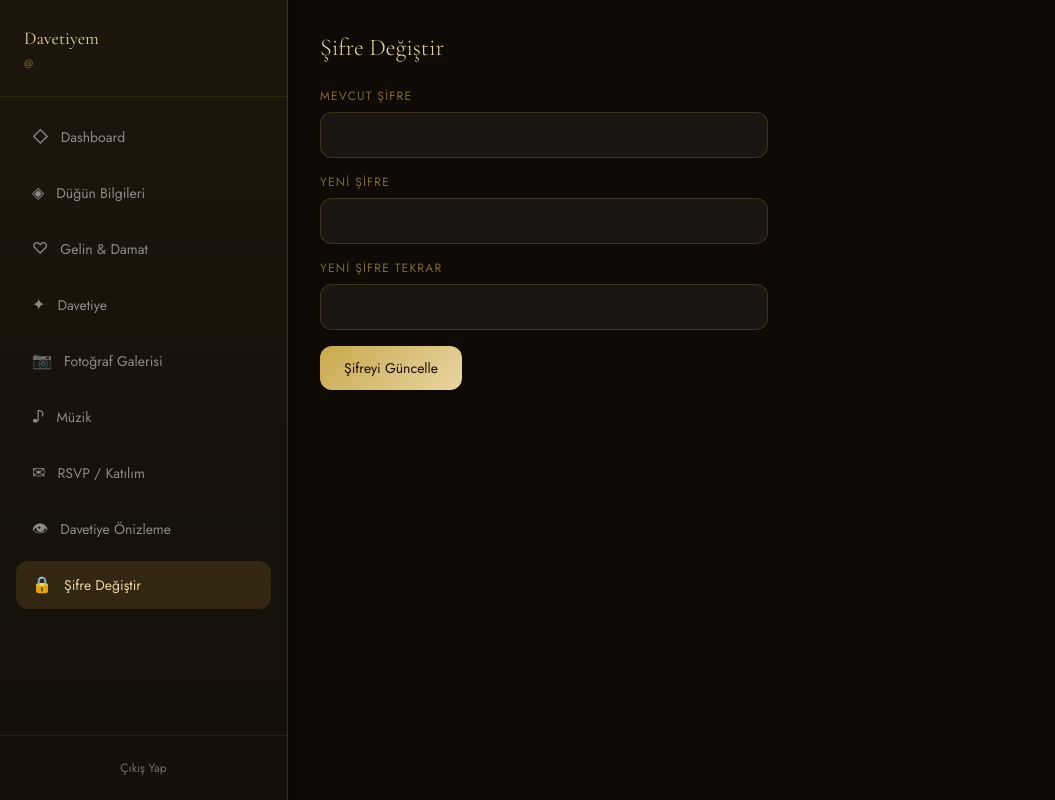
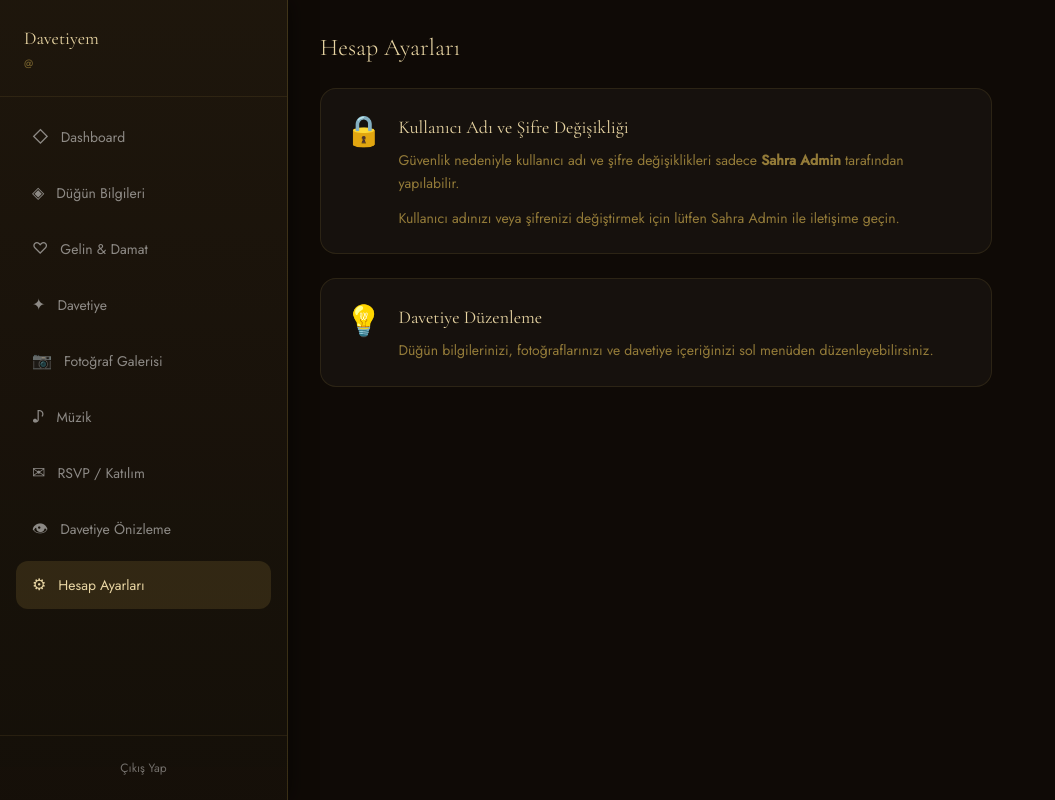
Before and after one commit to Yusufturgut21/digital_dugun_davetiyesi, a Next.js app: page /panel/account/account in a window 1280 px wide. Shown: the whole page, without its empty margins (0-1055 px from the left). Built offline with nearby package versions, Linux system fonts and the light colour scheme; no server answers.

Commit message:
fix: WeddingGallerySection - remove unused imports, fix duplicate id gallery conflict

```diff
--- a/app/admin/couples/[id]/page.tsx
+++ b/app/admin/couples/[id]/page.tsx
@@ -70,18 +70,24 @@ export default function EditCouplePage() {
         </div>
       </div>
 
-      <div className="rounded-2xl p-4 grid sm:grid-cols-2 gap-4" style={{ background: "rgba(255,255,255,0.03)", border: "1px solid rgba(201,168,76,0.12)" }}>
+      <div className="rounded-2xl p-4" style={{ background: "rgba(255,255,255,0.03)", border: "1px solid rgba(201,168,76,0.12)" }}>
         <div>
           <label className="font-sans text-xs tracking-widest uppercase mb-1 block" style={{ color: "rgba(201,168,76,0.5)" }}>Kullanıcı Adı</label>
           <input value={username} onChange={(e) => setUsername(e.target.value)}
             className="w-full px-3 py-2 rounded-lg font-sans text-sm outline-none"
             style={{ background: "rgba(255,255,255,0.05)", border: "1px solid rgba(201,168,76,0.2)", color: "#E8D5A3" }} />
+          <p className="font-sans text-xs mt-2" style={{ color: "rgba(201,168,76,0.4)" }}>
+            Kullanıcı adı ve şifre değişikliklerini kaydetmek için sayfanın altındaki "Kaydet" butonuna tıklayın.
+          </p>
         </div>
-        <div>
+        <div className="mt-4">
           <label className="font-sans text-xs tracking-widest uppercase mb-1 block" style={{ color: "rgba(201,168,76,0.5)" }}>Yeni Şifre (opsiyonel)</label>
-          <input type="password" value={newPassword} onChange={(e) => setNewPassword(e.target.value)} placeholder="Değiştirmek için girin"
+          <input type="password" value={newPassword} onChange={(e) => setNewPassword(e.target.value)} placeholder="Değiştirmek istiyorsanız girin"
             className="w-full px-3 py-2 rounded-lg font-sans text-sm outline-none"
             style={{ background: "rgba(255,255,255,0.05)", border: "1px solid rgba(201,168,76,0.2)", color: "#E8D5A3" }} />
+          <p className="font-sans text-xs mt-1" style={{ color: "rgba(201,168,76,0.4)" }}>
+            Boş bırakırsanız mevcut şifre korunur.
+          </p>
         </div>
       </div>
 
--- a/app/panel/[slug]/account/page.tsx
+++ b/app/panel/[slug]/account/page.tsx
@@ -1,66 +1,36 @@
 "use client";
-import { useState } from "react";
-import { apiFetch } from "@/lib/api-client";
 
 export default function PanelAccountPage() {
-  const [currentPassword, setCurrentPassword] = useState("");
-  const [newPassword, setNewPassword] = useState("");
-  const [confirmPassword, setConfirmPassword] = useState("");
-  const [message, setMessage] = useState("");
-  const [error, setError] = useState("");
-  const [loading, setLoading] = useState(false);
+  return (
+    <div className="space-y-6 max-w-2xl">
+      <h2 className="font-serif text-2xl font-light" style={{ color: "#E8D5A3" }}>Hesap Ayarları</h2>
 
-  const handleSubmit = async (e: React.FormEvent) => {
-    e.preventDefault();
-    setLoading(true);
-    setMessage("");
-    setError("");
-    try {
-      const res = await apiFetch<{ message: string }>("/api/auth/change-password", {
-        method: "POST",
-        body: JSON.stringify({ currentPassword, newPassword, confirmPassword }),
-      });
-      setMessage(res.message);
-      setCurrentPassword("");
-      setNewPassword("");
-      setConfirmPassword("");
-    } catch (err) {
-      setError(err instanceof Error ? err.message : "Hata oluştu");
-    } finally {
-      setLoading(false);
-    }
-  };
+      <div className="rounded-2xl p-6" style={{ background: "rgba(255,255,255,0.03)", border: "1px solid rgba(201,168,76,0.12)" }}>
+        <div className="flex items-start gap-4">
+          <div className="text-3xl">🔒</div>
+          <div>
+            <h3 className="font-serif text-lg mb-2" style={{ color: "#E8D5A3" }}>Kullanıcı Adı ve Şifre Değişikliği</h3>
+            <p className="font-sans text-sm leading-relaxed" style={{ color: "rgba(201,168,76,0.7)" }}>
+              Güvenlik nedeniyle kullanıcı adı ve şifre değişiklikleri sadece <strong>Sahra Admin</strong> tarafından yapılabilir.
+            </p>
+            <p className="font-sans text-sm leading-relaxed mt-3" style={{ color: "rgba(201,168,76,0.7)" }}>
+              Kullanıcı adınızı veya şifrenizi değiştirmek için lütfen Sahra Admin ile iletişime geçin.
+            </p>
+          </div>
+        </div>
+      </div>
 
-  const inputCls = "w-full px-4 py-3 rounded-xl font-sans text-sm outline-none max-w-md";
-  const inputStyle = { background: "rgba(255,255,255,0.05)", border: "1px solid rgba(201,168,76,0.2)", color: "#E8D5A3" };
-
-  return (
-    <div className="space-y-6 max-w-lg">
-      <h2 className="font-serif text-2xl font-light" style={{ color: "#E8D5A3" }}>Şifre Değiştir</h2>
-
-      <form onSubmit={handleSubmit} className="space-y-4">
-        <div>
-          <label className="font-sans text-xs tracking-widest uppercase mb-2 block" style={{ color: "rgba(201,168,76,0.6)" }}>Mevcut Şifre</label>
-          <input type="password" required value={currentPassword} onChange={(e) => setCurrentPassword(e.target.value)} className={inputCls} style={inputStyle} />
+      <div className="rounded-2xl p-6" style={{ background: "rgba(255,255,255,0.03)", border: "1px solid rgba(201,168,76,0.12)" }}>
+        <div className="flex items-start gap-4">
+          <div className="text-3xl">💡</div>
+          <div>
+            <h3 className="font-serif text-lg mb-2" style={{ color: "#E8D5A3" }}>Davetiye Düzenleme</h3>
+            <p className="font-sans text-sm leading-relaxed" style={{ color: "rgba(201,168,76,0.7)" }}>
+              Düğün bilgilerinizi, fotoğraflarınızı ve davetiye içeriğinizi sol menüden düzenleyebilirsiniz.
+            </p>
+          </div>
         </div>
-        <div>
-          <label className="font-sans text-xs tracking-widest uppercase mb-2 block" style={{ color: "rgba(201,168,76,0.6)" }}>Yeni Şifre</label>
-          <input type="password" required value={newPassword} onChange={(e) => setNewPassword(e.target.value)} className={inputCls} style={inputStyle} />
-        </div>
-        <div>
-          <label className="font-sans text-xs tracking-widest uppercase mb-2 block" style={{ color: "rgba(201,168,76,0.6)" }}>Yeni Şifre Tekrar</label>
-          <input type="password" required value={confirmPassword} onChange={(e) => setConfirmPassword(e.target.value)} className={inputCls} style={inputStyle} />
-        </div>
-
-        {message && <p className="text-sm text-green-400">{message}</p>}
-        {error && <p className="text-sm text-red-400">{error}</p>}
-
-        <button type="submit" disabled={loading}
-          className="px-6 py-3 rounded-xl font-sans text-sm disabled:opacity-60"
-          style={{ background: "linear-gradient(135deg, #C9A84C, #E8D5A3)", color: "#1a0f08" }}>
-          {loading ? "Kaydediliyor…" : "Şifreyi Güncelle"}
-        </button>
-      </form>
+      </div>
     </div>
   );
 }
--- a/components/SocialSection.tsx
+++ b/components/SocialSection.tsx
@@ -1,5 +1,11 @@
 "use client";
 import { motion } from "framer-motion";
+
+interface Props {
+  hashtag?: string;
+  groomName?: string;
+  brideName?: string;
+}
 
 const socials = [
   {
@@ -38,7 +44,13 @@ const socials = [
   },
 ];
 
-export default function SocialSection() {
+export default function SocialSection({ hashtag, groomName, brideName }: Props) {
+  // Eğer custom hashtag yoksa, isimlere göre oluştur
+  const displayHashtag = hashtag ||
+    (groomName && brideName
+      ? `#${groomName}${brideName}${new Date().getFullYear()}`
+      : "#AyşeMehmet2026");
+
   return (
     <section id="social" className="section-gap relative">
       <div
@@ -107,7 +119,7 @@ export default function SocialSection() {
             Anılarınızı paylaşın
           </p>
           <p className="font-serif text-2xl sm:text-3xl" style={{ color: "#C9A84C" }}>
-            #AyşeMehmet2026
+            {displayHashtag}
           </p>
         </motion.div>
       </div>
--- a/components/WeddingGallerySection.tsx
+++ b/components/WeddingGallerySection.tsx
@@ -2,7 +2,6 @@
 import { useState, useCallback, useEffect } from "react";
 import { motion, AnimatePresence } from "framer-motion";
 import Image from "next/image";
-import { WeddingInvitation } from "@/lib/types";
 import { isDataUrl } from "@/lib/imageUtils";
 
 // Removed DEFAULT_PHOTOS to avoid showing random pictures, it will only load real ones
@@ -38,7 +37,6 @@ function buildPhotos(images: string[]): Photo[] {
   }));
 }
 
-interface Props { invitation?: WeddingInvitation; }
 
 function GalleryImage({ src, alt, className, priority }: { src: string; alt: string; className?: string; priority?: boolean }) {
   return (
@@ -154,7 +152,7 @@ export default function WeddingGallerySection() {
   const currentPhoto = lightbox !== null ? photos[lightbox] : null;
 
   return (
-    <section id="gallery" className="section-gap relative overflow-hidden">
+    <section id="wedding-gallery" className="section-gap relative overflow-hidden">
       <div
         className="absolute inset-0"
         style={{ background: "linear-gradient(180deg, #FAF6F0 0%, #fff 50%, #FAF6F0 100%)" }}
--- a/components/admin/CoupleShell.tsx
+++ b/components/admin/CoupleShell.tsx
@@ -55,7 +55,7 @@ export default function CoupleShell({ children }: { children: React.ReactNode })
     { href: `/panel/${panelSlug}/edit?step=7`, label: "Müzik", icon: "♪" },
     { href: `/panel/${panelSlug}/rsvp`, label: "RSVP / Katılım", icon: "✉" },
     { href: previewHref, label: "Davetiye Önizleme", icon: "👁", external: true },
-    { href: `/panel/${panelSlug}/account`, label: "Şifre Değiştir", icon: "🔒" },
+    { href: `/panel/${panelSlug}/account`, label: "Hesap Ayarları", icon: "⚙" },
   ];
 
   const isActive = (item: typeof nav[0]) => {
--- a/components/admin/InvitationForm.tsx
+++ b/components/admin/InvitationForm.tsx
@@ -898,6 +898,21 @@ export default function InvitationForm({ initial, onSubmit, onPreview, loading,
         <Toggle value={form.showFAQSection !== false} onChange={v => set("showFAQSection", v)} label="❓ Sık Sorulan Sorular" />
         <Toggle value={form.showSocialSection !== false} onChange={v => set("showSocialSection", v)} label="💬 İletişim" />
       </div>
+
+      {form.showSocialSection !== false && (
+        <div className="mt-6">
+          <Label>💬 Sosyal Medya Hashtag</Label>
+          <Input
+            value={form.socialHashtag || ""}
+            onChange={v => set("socialHashtag", v)}
+            placeholder={`Örn: #${form.groomName || "Damat"}${form.brideName || "Gelin"}${new Date().getFullYear()}`}
+            maxLength={50}
+          />
+          <p className="font-sans text-xs mt-2" style={{ color: "rgba(201,168,76,0.5)" }}>
+            Misafirlerinizin fotoğraflarını paylaşırken kullanacakları hashtag. Boş bırakırsanız isimlerinizden otomatik oluşturulur.
+          </p>
+        </div>
+      )}
     </div>,
   ];
 
@@ -940,12 +955,17 @@ export default function InvitationForm({ initial, onSubmit, onPreview, loading,
       </div>
 
       {/* Navigation */}
-      <div className="flex gap-3 pt-4 border-t" style={{ borderColor: "rgba(201,168,76,0.1)" }}>
+      <div className="flex gap-3 pt-6 border-t" style={{ borderColor: "rgba(201,168,76,0.15)" }}>
         {step > 0 && (
           <button
             type="button"
             onClick={() => setStep(s => s - 1)}
-            className="admin-btn admin-btn-outline"
+            className="px-5 py-3 rounded-xl font-sans text-sm font-medium transition-all hover:scale-105 active:scale-95"
+            style={{
+              background: "rgba(255,255,255,0.06)",
+              border: "1.5px solid rgba(201,168,76,0.3)",
+              color: "rgba(232,213,163,0.9)"
+            }}
           >
             ← Geri
           </button>
@@ -955,23 +975,39 @@ export default function InvitationForm({ initial, onSubmit, onPreview, loading,
           <button
             type="button"
             onClick={() => onPreview(form)}
-            className="admin-btn admin-btn-outline"
+            className="px-5 py-3 rounded-xl font-sans text-sm font-medium transition-all hover:scale-105 active:scale-95"
+            style={{
+              background: "rgba(255,255,255,0.06)",
+              border: "1.5px solid rgba(201,168,76,0.3)",
+              color: "rgba(232,213,163,0.9)"
+            }}
           >
-            Önizle
+            👁 Önizle
           </button>
         )}
         <button
           type="submit"
           disabled={loading}
-          className="admin-btn admin-btn-primary"
+          className="px-6 py-3 rounded-xl font-sans text-sm font-semibold transition-all hover:scale-105 active:scale-95 shadow-lg disabled:opacity-60 disabled:cursor-not-allowed"
+          style={{
+            background: "linear-gradient(135deg, #C9A84C 0%, #E8D5A3 100%)",
+            color: "#0f0a06",
+            border: "none",
+            boxShadow: "0 4px 15px rgba(201, 168, 76, 0.3)"
+          }}
         >
-          {loading ? "Kaydediliyor…" : "✓ Davetiyeyi Kaydet"}
+          {loading ? "⏳ Kaydediliyor…" : "✓ Davetiyeyi Kaydet"}
         </button>
         {step < STEPS.length - 1 && (
           <button
             type="button"
             onClick={() => setStep(s => s + 1)}
-            className="admin-btn admin-btn-primary"
+            className="px-5 py-3 rounded-xl font-sans text-sm font-medium transition-all hover:scale-105 active:scale-95"
+            style={{
+              background: "linear-gradient(135deg, rgba(201,168,76,0.2), rgba(232,213,163,0.15))",
+              border: "1.5px solid rgba(201,168,76,0.4)",
+              color: "rgba(232,213,163,1)"
+            }}
           >
             İleri →
           </button>
--- a/lib/constants/sahra.ts
+++ b/lib/constants/sahra.ts
@@ -3,9 +3,9 @@
  * Çift veya admin panelinden değiştirilemez.
  * Yalnızca geliştirici seviyesinde bu dosyadan güncellenir.
  */
-export const SAHRA_VENUE_NAME = "Sahra Balo Salonları";
-export const SAHRA_ADDRESS = "Küçükçekmece, İstanbul";
-export const SAHRA_DISTRICT = "Küçükçekmece";
+export const SAHRA_VENUE_NAME = "Sahra Düğün Davet ve Balo Salonları";
+export const SAHRA_ADDRESS = "Başakşehir, İstanbul";
+export const SAHRA_DISTRICT = "Başakşehir";
 export const SAHRA_CITY = "İstanbul";
 
 export const SAHRA_MAPS_URL =
--- a/lib/defaults.ts
+++ b/lib/defaults.ts
@@ -70,6 +70,7 @@ export const EMPTY_INVITATION: Omit<CreateInvitationInput, "brideName" | "groomN
   faqItems: DEFAULT_FAQ_ITEMS,
   programItems: DEFAULT_PROGRAM_ITEMS,
   theme: "cream-gold",
+  socialHashtag: "",
   showStorySection: true,
   showGallerySection: true,
   showWeddingGallerySection: true,
--- a/lib/types.ts
+++ b/lib/types.ts
@@ -95,6 +95,9 @@ export interface WeddingInvitation {
   // Program
   programItems: ProgramItem[];
 
+  // Müşteri hashtag
+  socialHashtag?: string;
+
   // Tema
   theme: Theme;
 
```
